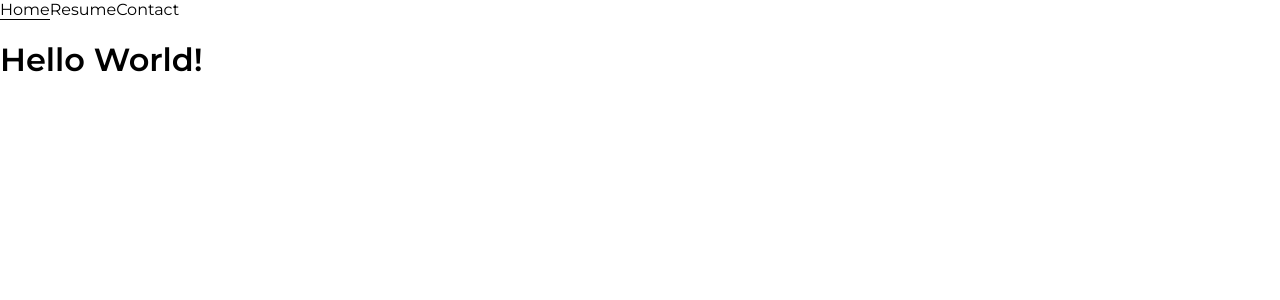
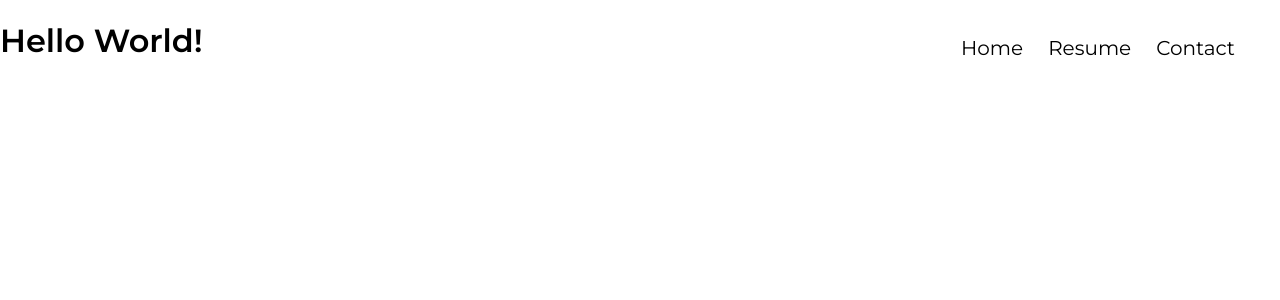
Before and after one commit to DamanB/portfolio, a React (Create React App) app: page / in a window 1280 px wide. Shown: the top 300 px of the page. Built offline with nearby package versions, Linux system fonts and the light colour scheme.

Commit message:
added navbar styles

```diff
--- a/src/styles/navbar.css
+++ b/src/styles/navbar.css
@@ -1,6 +1,22 @@
-nav a {
+.navbar{
+    position: fixed;
+    top: 0;
+    left: 0;
+    right: 0;
+    margin-top: 16px;
+}
+
+nav .nav-links {
+    float: right;
+    padding: 20px;
+}
+
+nav .nav-links a {
+    font-size: 20px;
     text-decoration: none;
     color: var(--light);
+    margin-right: 25px;
+    padding-bottom: 2px;
 }
 
 nav a:hover {
```
